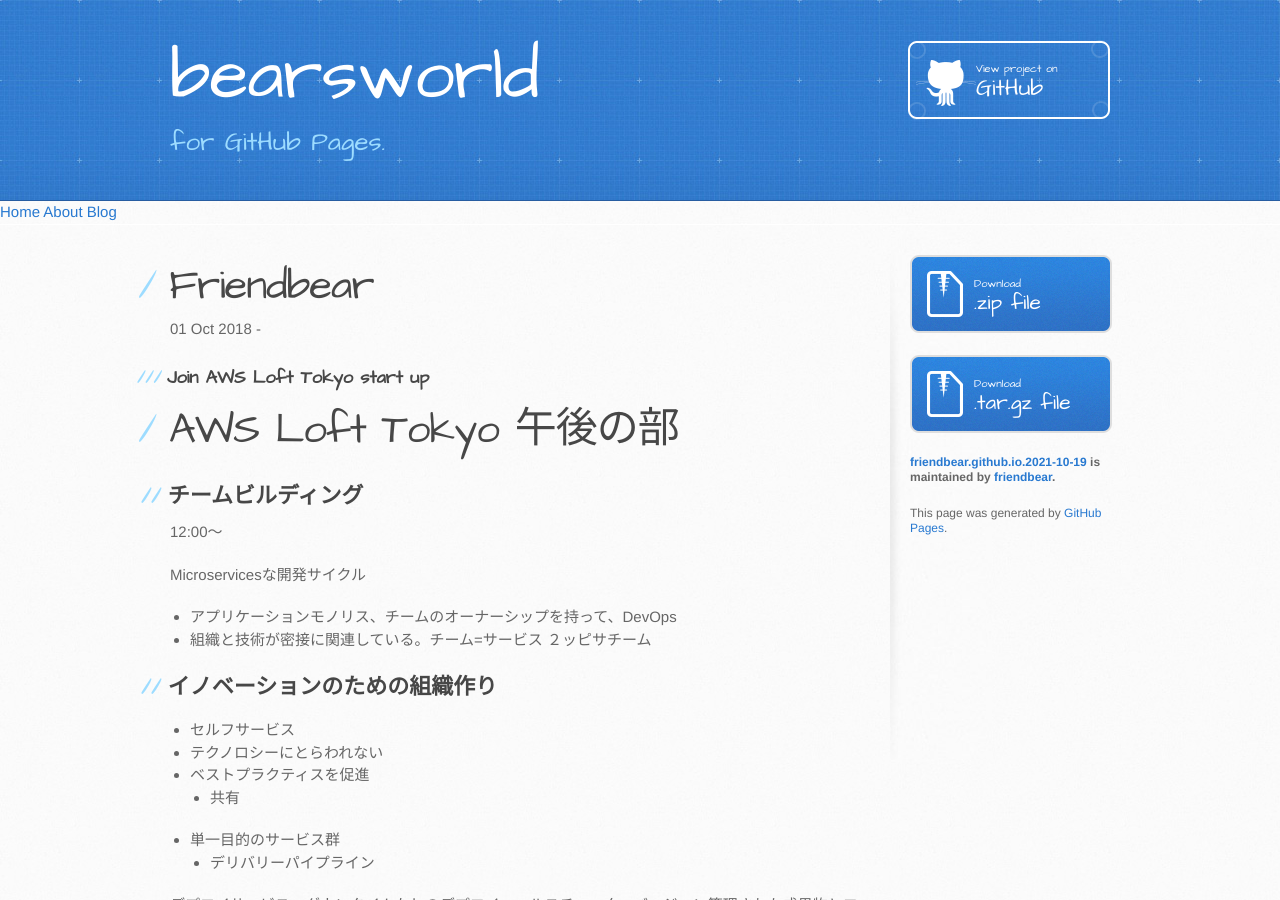
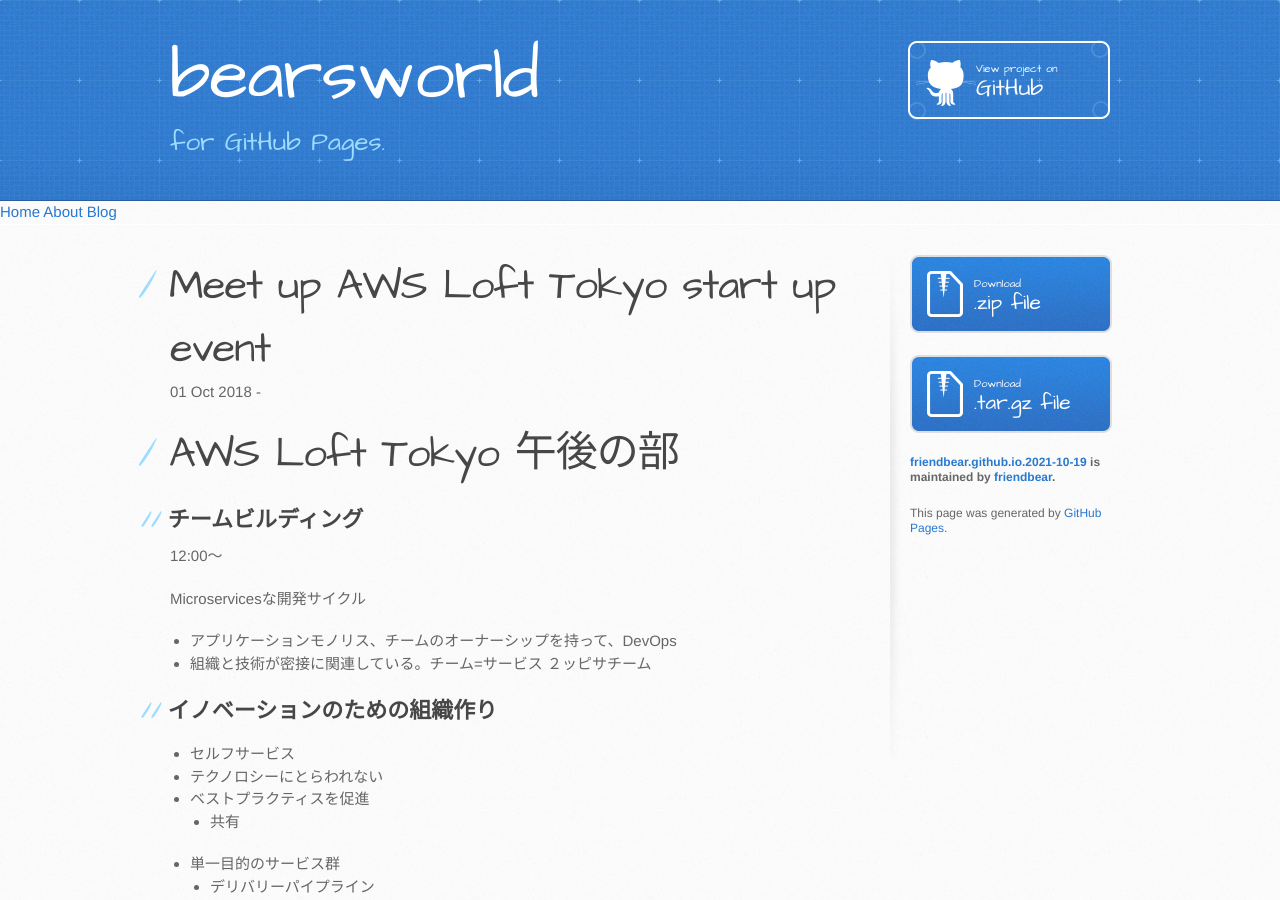
Before and after one commit to friendbear/friendbear.github.io.2021-10-19, a Jekyll site: the page built from _posts/2018-10-01-friendbear.md, in a window 1280 px wide and 900 px high. Built offline with Jekyll 4.4.1, drawn with Linux system fonts in a browser that asks for light colours; comment, search, counter and statistics services are not loaded.

Commit message:
set title

```diff
--- a/_posts/2018-10-01-friendbear.md
+++ b/_posts/2018-10-01-friendbear.md
@@ -1,8 +1,8 @@
 ---
 layout: post
 auther: freindbear
+title: Meet up AWS Loft Tokyo start up event
 ---
-### Join AWS Loft Tokyo start up
 # AWS Loft Tokyo 午後の部
 
 ## チームビルディング
```
